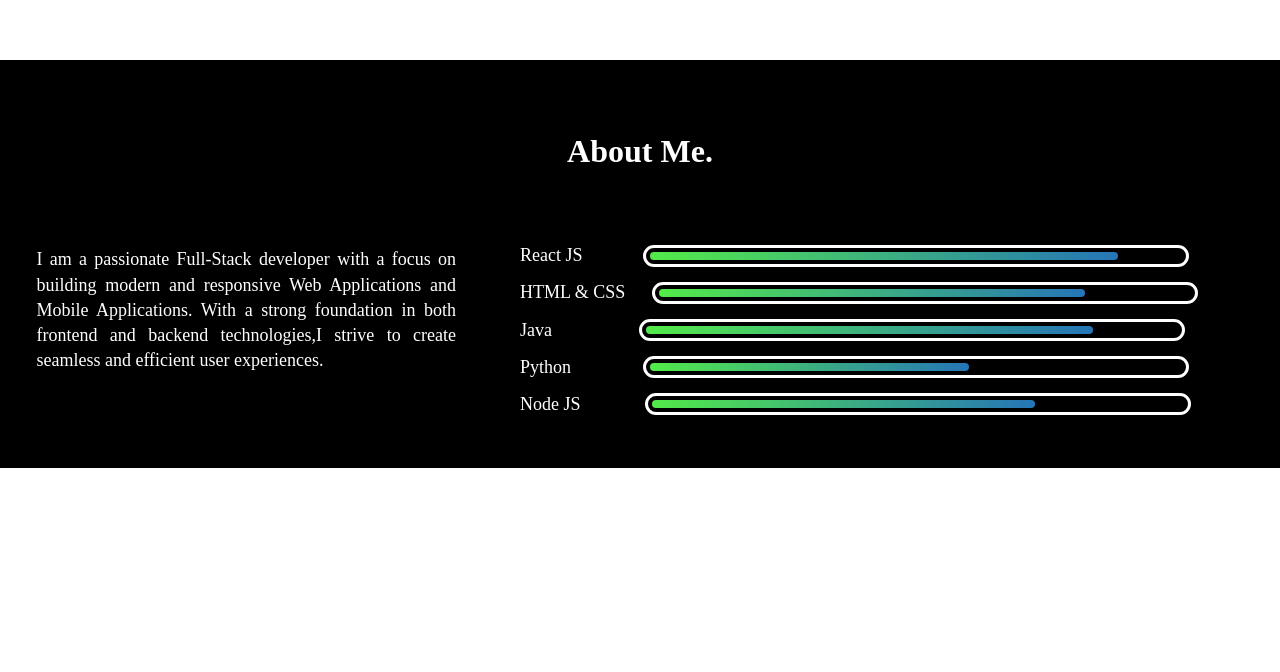
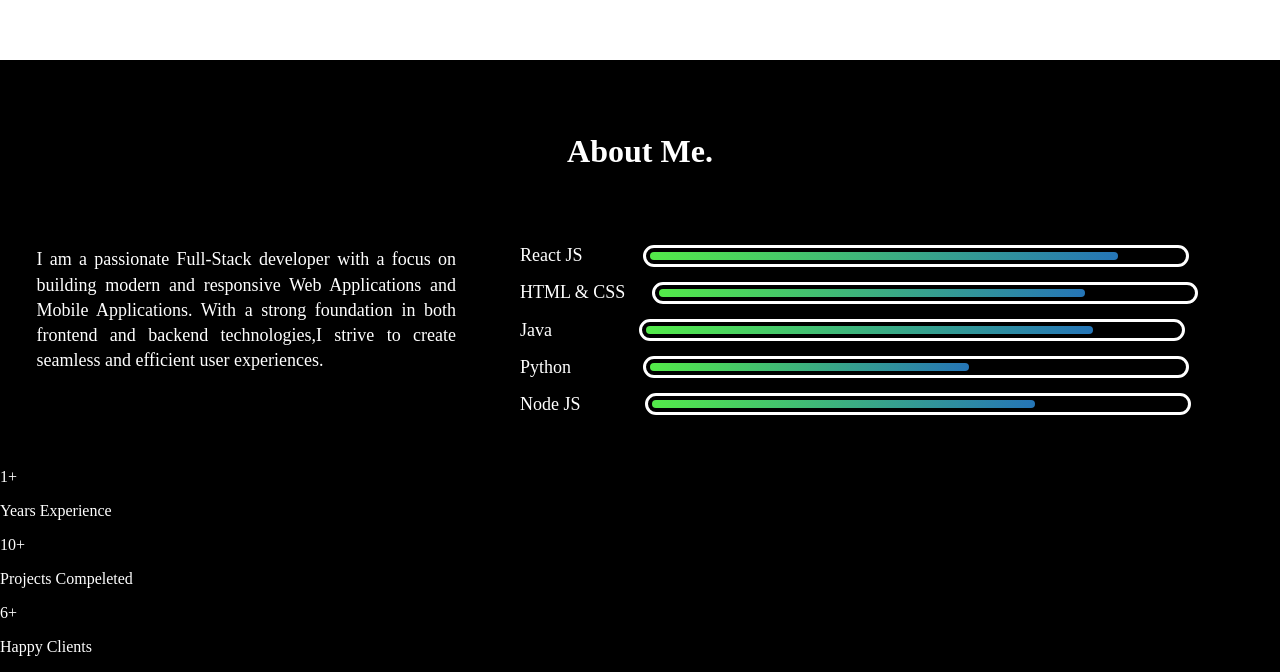
Before and after one commit to KeshaCodeolima/MY-Portfolio, a React (Create React App) app in the folder my-portfolio/: page / in a window 1280 px wide. Shown: the part 460-1132 px from the top of the page. Before the commit the page ends 928 px from the top, so only its background shows below. Built offline with nearby package versions, Linux system fonts and the light colour scheme.

Commit message:
Add the experience row in the about page

```diff
--- a/my-portfolio/src/Componets/AboutMe.css
+++ b/my-portfolio/src/Componets/AboutMe.css
@@ -169,3 +169,15 @@
 .linerwidthnodejs:hover{
     transform: scale(1.1);
 }
+.experience{
+    color: white;
+}
+.experience1{
+
+}
+.experiencetext{
+
+}
+.experiencetext span{
+
+}
--- a/my-portfolio/src/Componets/AboutMe.jsx
+++ b/my-portfolio/src/Componets/AboutMe.jsx
@@ -46,6 +46,22 @@ function AboutMe() {
           </div>
         </div>
       </div>
+      <div className="experience">
+          <div className="experience1">
+            <div className="experiencetext">
+              <span>1+</span>
+              <p>Years Experience</p>
+            </div>
+            <div className="experiencetext">
+              <span>10+</span>
+              <p>Projects Compeleted</p>
+            </div>
+            <div className="experiencetext">
+              <span>6+</span>
+              <p>Happy Clients</p>
+            </div>
+          </div>
+        </div>
     </div>
     </>
   )
```
